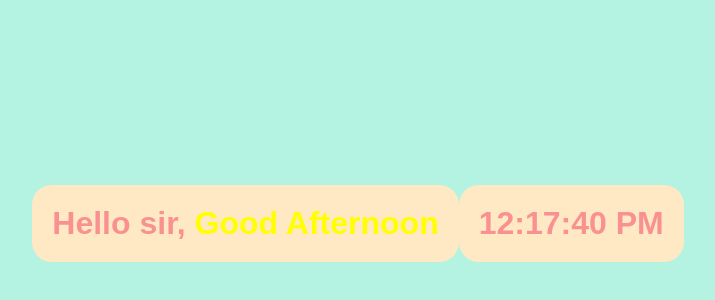
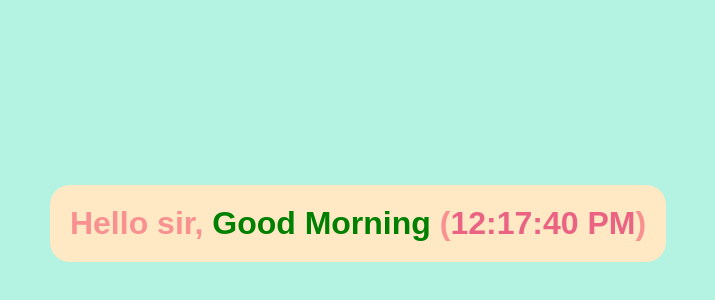
Before and after one commit to hritikpatidar/good-morning-assigement, a React (Create React App) app: page / in a window 1280 px wide. Shown: the part 132-432 px from the top of the page, without its empty margins (282-997 px from the left). Built offline with nearby package versions, Linux system fonts and the light colour scheme.

Commit message:
brackets

```diff
--- a/src/App.js
+++ b/src/App.js
@@ -13,7 +13,9 @@ function myTimer() {
   const d = new Date();
   document.getElementById("demo").innerHTML = d.toLocaleTimeString();
 }
-let curuntDate = new Date();
+
+
+let curuntDate = new Date(2022,4, 27,10);
 let d = new Date();
 d = d.toLocaleTimeString();
 curuntDate= curuntDate.getHours();
@@ -39,8 +41,8 @@ if(curuntDate >=1 && curuntDate < 12){
 return (
   <>
     <div>
-          <h1>Hello sir, <spam style={cssStyle}>{greeting}</spam></h1><br/>
-          <h1 id="demo">{d}</h1>
+          <h1>Hello sir, <spam style={cssStyle}>{greeting+" " }</spam> (<span id="demo">{d}</span>)</h1><br/>
+
     </div>
 
   </>
```
